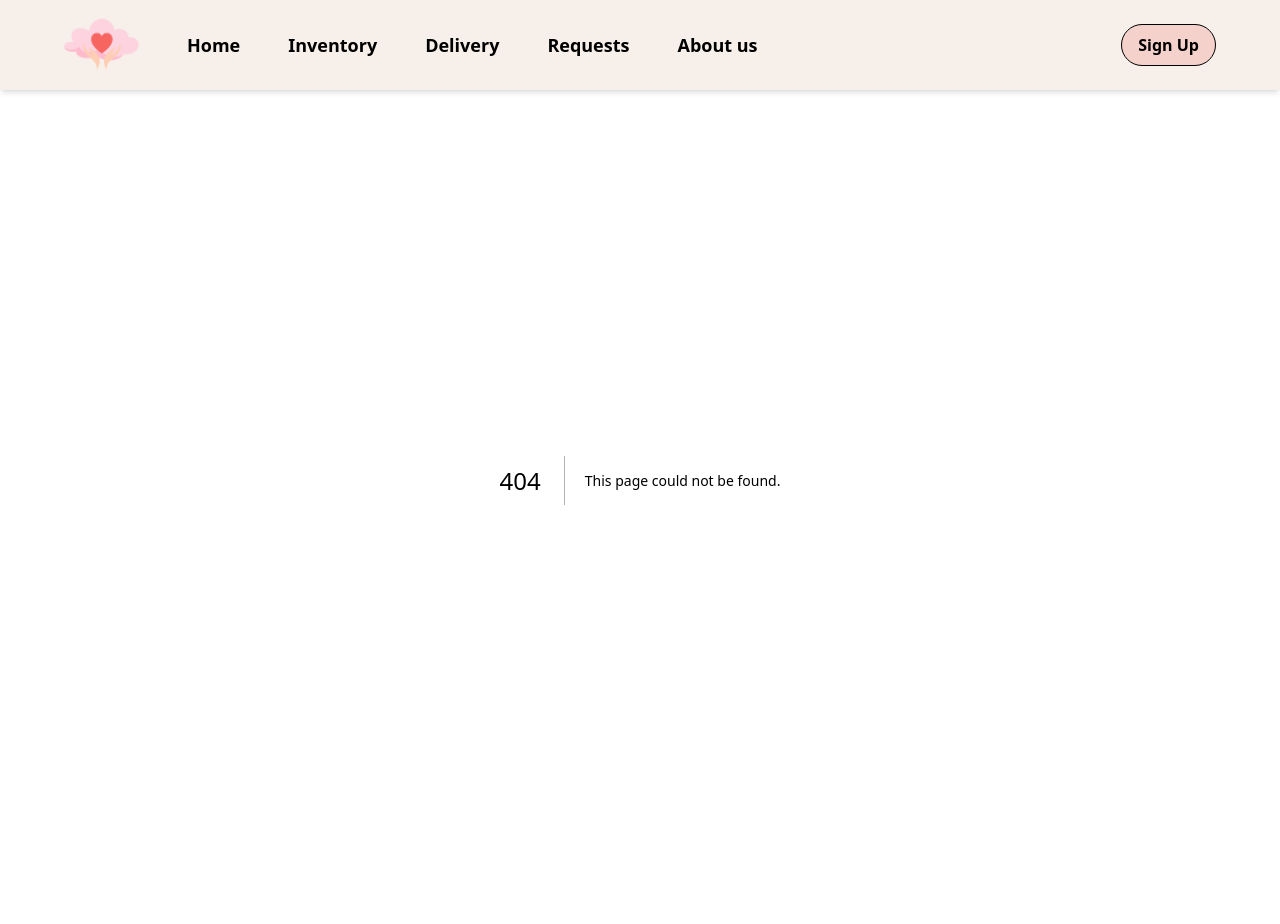
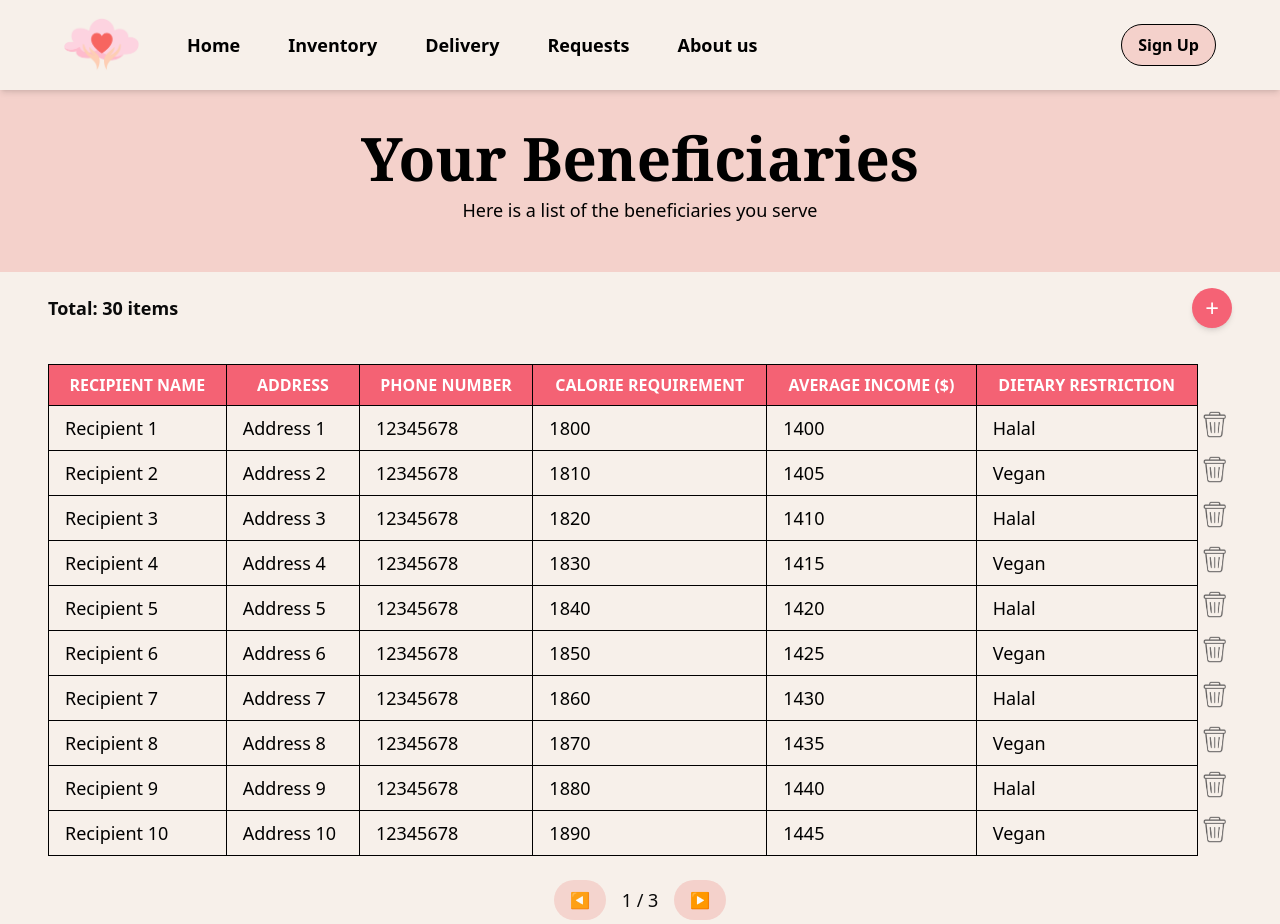
Before and after one commit to Matthew040310/ESD-G1T3-CloudPantry, a Next.js app in the folder cloudpantry/: page /recipient in a window 1280 px wide. Before the commit this address had no page. Before the commit the page ends 880 px from the top, so only its background shows below. Built offline with nearby package versions, Linux system fonts and the light colour scheme.

Commit message:
recipient page and slight change to nav bar

```diff
--- a/cloudpantry/src/app/layout.js
+++ b/cloudpantry/src/app/layout.js
@@ -34,6 +34,7 @@ function Navbar() {
   const router = useRouter();
   const [isLoggedIn, setIsLoggedIn] = useState(false);
   const [inventoryOpen, setInventoryOpen] = useState(false); // Controls dropdown visibility
+  const [deliveryOpen, setDeliveryOpen] = useState(false); // Controls dropdown visibility for Delivery
 
   // Check localStorage for authentication status on load
   useEffect(() => {
@@ -113,7 +114,32 @@ function Navbar() {
             )}
           </div>
 
-          <a href="/recipient" onClick={(e) => handleNavigation(e, "/delivery")} className="hover:underline">Delivery</a>
+          {/* Delivery Dropdown */}
+          <div
+            className="relative"
+            onMouseEnter={() => setDeliveryOpen(true)}
+            // onMouseLeave={() => setDeliveryOpen(false)}
+          >
+            <a href="/delivery" className="hover:underline flex items-center">
+              Delivery
+            </a>
+
+            {/* Delivery Dropdown */}
+            {deliveryOpen && (
+              <div
+                className="absolute left-0 mt-2 w-56 bg-white shadow-md border border-gray-200 rounded-lg"
+                onMouseEnter={() => setDeliveryOpen(true)}
+                onMouseLeave={() => setDeliveryOpen(false)}
+              >
+                <a href="/recipient" className="block px-4 py-2 hover:bg-gray-100 text-black">
+                  View Recipients
+                </a>
+                <a href="/delivery" className="block px-4 py-2 hover:bg-gray-100 text-black">
+                  Delivery
+                </a>
+              </div>
+            )}
+          </div>
           <a href="/request" onClick={(e) => handleNavigation(e, "/request")} className="hover:underline">Requests</a>
           <a href="/landing" className="hover:underline">About us</a>
         </div>
--- /dev/null
+++ b/cloudpantry/src/app/recipient/page.js
@@ -0,0 +1,142 @@
+"use client";
+
+import { useEffect, useState } from "react";
+import { Cormorant_Garamond, DM_Sans } from "next/font/google";
+import Image from "next/image";
+
+const cormorant = Cormorant_Garamond({
+  subsets: ["latin"],
+  weight: ["300", "400", "500", "600", "700"],
+  variable: "--font-cormorant",
+});
+
+const dmSans = DM_Sans({
+  subsets: ["latin"],
+  weight: ["400", "500", "700"],
+  variable: "--font-dm-sans",
+});
+const CHARITY_ID = typeof window !== "undefined" ? parseInt(localStorage.getItem("charityID")) : 0;
+
+
+
+export default function Recipients() {
+  const [recipients, setRecipients] = useState([]);
+  const [currentPage, setCurrentPage] = useState(1);
+  const [showForm, setShowForm] = useState(false);
+  const [charityId, setCharityId] = useState(CHARITY_ID); // Store charity ID here
+  const [newRecipient, setNewRecipient] = useState({
+    name: "",
+    address: "",
+    phone: "",
+    calorie: "",
+    income: "",
+    restrictions: "",
+  });
+
+  const rowsPerPage = 10;
+  const totalPages = Math.ceil(recipients.length / rowsPerPage);
+  const displayedData = recipients.slice((currentPage - 1) * rowsPerPage, currentPage * rowsPerPage);
+
+  useEffect(() => {
+    const dummyData = Array.from({ length: 30 }, (_, i) => ({
+      name: `Recipient ${i + 1}`,
+      address: `Address ${i + 1}`,
+      phone: `12345678`,
+      calorie: 1800 + i * 10,
+      income: 1400 + i * 5,
+      restrictions: i % 2 === 0 ? "Halal" : "Vegan",
+    }));
+    setRecipients(dummyData);
+  }, []);
+
+  const handleAddRecipient = () => {
+    if (!newRecipient.name || !newRecipient.address) return;
+    setRecipients((prev) => [...prev, newRecipient]);
+    setNewRecipient({ name: "", address: "", phone: "", calorie: "", income: "", restrictions: "" });
+    setShowForm(false);
+  };
+
+  const handleDelete = (index) => {
+    const updated = [...recipients];
+    updated.splice((currentPage - 1) * rowsPerPage + index, 1);
+    setRecipients(updated);
+  };
+
+  return (
+    <div className={`${dmSans.variable} bg-[#f7f0ea] min-h-screen`}>
+      {/* Hero */}
+      <div className="bg-[#f4d1cb] text-center py-12">
+        <h1 className={`text-6xl font-bold text-black ${cormorant.variable} font-serif`}>Your Beneficiaries</h1>
+        <p className="text-lg text-black mt-2">Here is a list of the beneficiaries you serve</p>
+      </div>
+
+      {/* Top row with total and add */}
+      <div className="flex justify-between px-12 py-4 items-center">
+        <p className="text-lg font-bold">Total: {recipients.length} items</p>
+        <button onClick={() => setShowForm(!showForm)} className="bg-[#f56275] text-white w-10 h-10 rounded-full shadow-md text-2xl flex items-center justify-center">
+          +
+        </button>
+      </div>
+
+      {/* Add Form */}
+      {showForm && (
+        <div className="px-12 space-y-2">
+          <input className="border p-2 rounded w-full" placeholder="Recipient Name" value={newRecipient.name} onChange={(e) => setNewRecipient({ ...newRecipient, name: e.target.value })} />
+          <input className="border p-2 rounded w-full" placeholder="Address" value={newRecipient.address} onChange={(e) => setNewRecipient({ ...newRecipient, address: e.target.value })} />
+          <input className="border p-2 rounded w-full" placeholder="Phone Number" value={newRecipient.phone} onChange={(e) => setNewRecipient({ ...newRecipient, phone: e.target.value })} />
+          <input className="border p-2 rounded w-full" placeholder="Calorie Requirement" value={newRecipient.calorie} onChange={(e) => setNewRecipient({ ...newRecipient, calorie: e.target.value })} />
+          <input className="border p-2 rounded w-full" placeholder="Average Income" value={newRecipient.income} onChange={(e) => setNewRecipient({ ...newRecipient, income: e.target.value })} />
+          <input className="border p-2 rounded w-full" placeholder="Dietary Restrictions (e.g. Halal, Vegan)" value={newRecipient.restrictions} onChange={(e) => setNewRecipient({ ...newRecipient, restrictions: e.target.value })} />
+          <button onClick={handleAddRecipient} className="bg-[#f56275] text-white px-6 py-2 rounded-full">Add Recipient</button>
+        </div>
+      )}
+
+      {/* Table */}
+      <div className="px-12 py-1">
+        <div className="overflow-x-auto mt-4">
+          <table className="w-full border-collapse border-0">
+            <thead>
+              <tr className="bg-[#f46274] text-white text-md">
+                <th className="border border-black px-4 py-2">RECIPIENT NAME</th>
+                <th className="border border-black px-4 py-2">ADDRESS</th>
+                <th className="border border-black px-4 py-2">PHONE NUMBER</th>
+                <th className="border border-black px-4 py-2">CALORIE REQUIREMENT</th>
+                <th className="border border-black px-4 py-2">AVERAGE INCOME ($)</th>
+                <th className="border border-black px-4 py-2">DIETARY RESTRICTION</th>
+                <th className="px-4 py-2 bg-[#f7f0ea]"></th>
+              </tr>
+            </thead>
+            <tbody>
+              {displayedData.map((item, index) => (
+                <tr key={index} className="text-black text-lg">
+                  <td className="border border-black px-4 py-2">{item.name}</td>
+                  <td className="border border-black px-4 py-2">{item.address}</td>
+                  <td className="border border-black px-4 py-2">{item.phone}</td>
+                  <td className="border border-black px-4 py-2">{item.calorie}</td>
+                  <td className="border border-black px-4 py-2">{item.income}</td>
+                  <td className="border border-black px-4 py-2">{item.restrictions}</td>
+                  <td className="border border-[#f7f0ea] text-center">
+                    <button onClick={() => handleDelete(index)}>
+                      <Image src="/delet-icon.png" alt="Delete" width={24} height={24} />
+                    </button>
+                  </td>
+                </tr>
+              ))}
+            </tbody>
+          </table>
+        </div>
+
+        {/* Pagination */}
+        <div className="flex justify-center items-center mt-6 space-x-4">
+          <button disabled={currentPage === 1} onClick={() => setCurrentPage(currentPage - 1)} className="px-4 py-2 bg-[#f4d1cb] text-white rounded-full disabled:opacity-90">
+            ◀
+          </button>
+          <p className="text-lg">{currentPage} / {totalPages}</p>
+          <button disabled={currentPage === totalPages} onClick={() => setCurrentPage(currentPage + 1)} className="px-4 py-2 bg-[#f4d1cb] text-white rounded-full disabled:opacity-90">
+            ▶
+          </button>
+        </div>
+      </div>
+    </div>
+  );
+}
```
